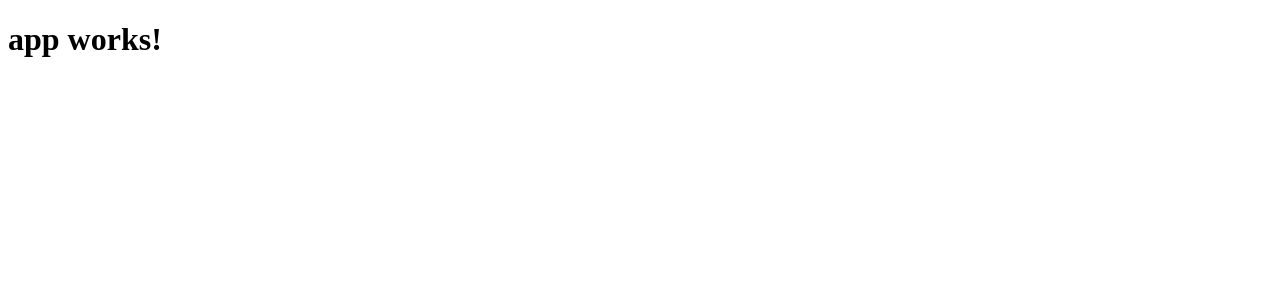
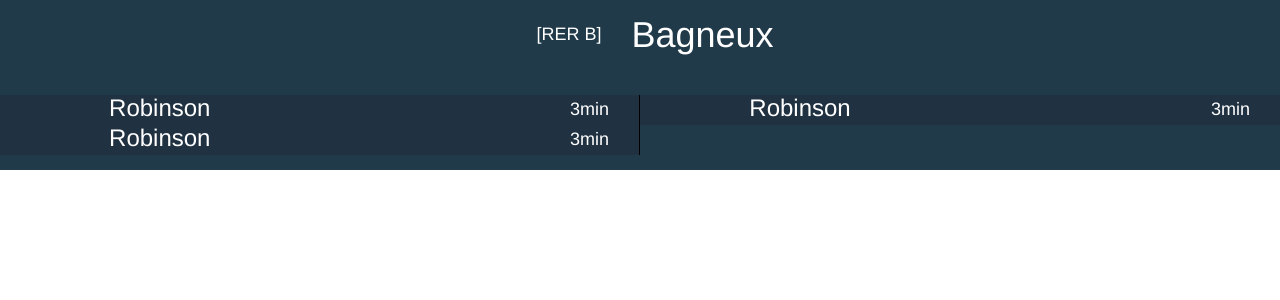
Before and after one commit to negrie-a/ratp-real-time, an Angular app: page / in a window 1280 px wide. Shown: the top 300 px of the page. Built offline with nearby package versions, Linux system fonts and the light colour scheme.

Commit message:
implement electron and angular

```diff
--- a/angular-cli.json
+++ b/angular-cli.json
@@ -18,6 +18,7 @@
       "tsconfig": "tsconfig.json",
       "prefix": "app",
       "styles": [
+        "../node_modules/bootstrap/dist/css/bootstrap.min.css",
         "styles.css"
       ],
       "scripts": [],
--- a/src/app/app.component.html
+++ b/src/app/app.component.html
@@ -1,3 +1,24 @@
-<h1>
-  {{title}}
-</h1>
+<div class="mycontainer">
+    <section class="row main-title">
+            <h4 class="text-left">[RER B]</h4>
+            <h1 class="text-center">Bagneux</h1>
+    </section>
+    <section class="row">
+        <div class="col-xs-6 border-right">
+            <div class="row item">
+                <h3 class="col-xs-6 destination" >Robinson</h3>
+                <h4 class="col-xs-6 time" >3min</h4>
+            </div>
+            <div class="row item">
+                <h3 class="col-xs-6 destination" >Robinson</h3>
+                <h4 class="col-xs-6 time" >3min</h4>
+            </div>        </div>
+
+        <div class="col-xs-6">
+            <div class="row item">
+                <h3 class="col-xs-6 destination" >Robinson</h3>
+                <h4 class="col-xs-6 time" >3min</h4>
+            </div>
+        </div>
+    </section>
+</div>
--- a/src/app/app.component.ts
+++ b/src/app/app.component.ts
@@ -5,6 +5,7 @@
   templateUrl: './app.component.html',
   styleUrls: ['./app.component.css']
 })
+
 export class AppComponent {
   title = 'app works!';
 }
--- a/src/styles.css
+++ b/src/styles.css
@@ -1 +1,64 @@
 /* You can add global styles to this file, and also import other style files */
+
+h1, h2, h3, h4, h5 {
+    color: #FFFFFF;
+}
+
+.mycontainer {
+    padding-left: 15px;
+    padding-right: 15px;
+    padding-top: 15px;
+    padding-bottom: 15px;
+    background-color: #213A4A;
+}
+
+.absolute {
+    position: absolute;
+}
+
+.inline {
+    display: inline;
+}
+
+.main-title {
+    margin-bottom: 40px;
+    display:flex;
+    align-items: center;
+    justify-content: center;
+}
+
+.main-title>h4 {
+    margin: 0px;
+    margin-left: 30px;
+    margin-right: 30px;
+}
+
+.main-title>h1 {
+    margin: 0px;
+}
+
+.border-right {
+    border-right: 1px solid #000000;
+}
+
+.item {
+    background-color: #203242;
+    display:flex;
+    align-items: center;
+    justify-content: center;
+}
+
+.destination {
+    text-align: center;
+    height: 30px;
+    margin: 0px;
+    padding: 0px;
+}
+
+.time {
+    text-align: right;
+    margin: 0px;
+    padding: 0px;
+
+    padding-right: 30px;
+}
```
Also changed, not shown: main.js (added, +53 -0 lines), package.json (+8 -4 lines), 2 other files (tests, documents, lock files or other folders).
